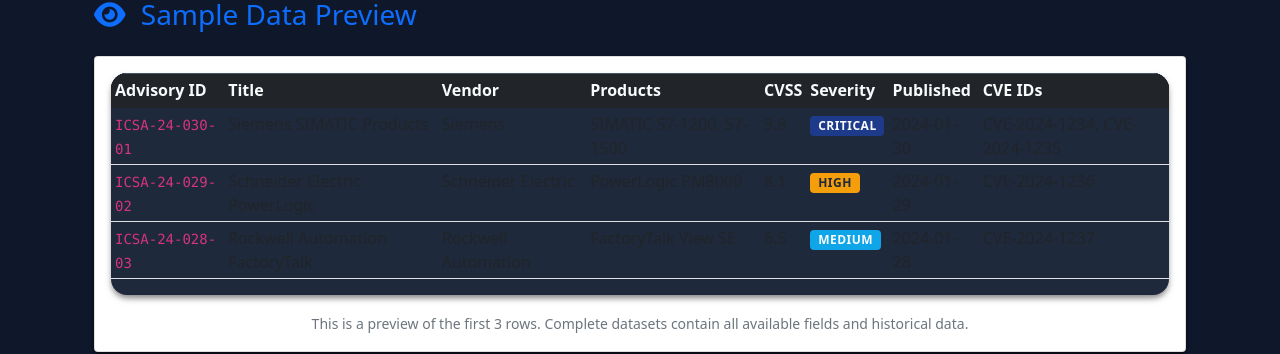
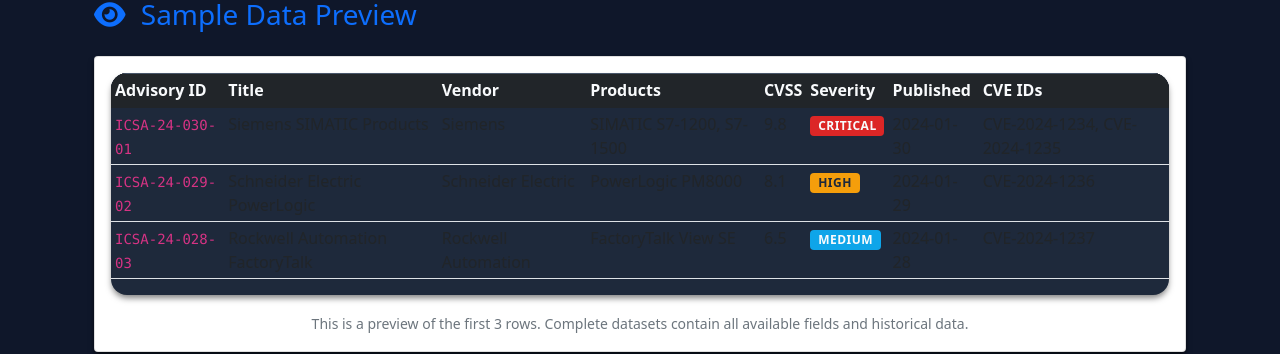
Before and after one commit to chatala1/ICS-Advisory-Dashboard, a Jekyll site: the page built from summaries.html, in a window 1280 px wide. Shown: the part 1696-2050 px from the top of the page. Built offline with Jekyll 4.4.1, drawn with Linux system fonts in a browser that asks for light colours; a script that is not in the unit is left out.

Commit message:
Fix bg-danger color: Change from blue to red for Critical severity
Co-authored-by: chatala1 <16328550+chatala1@users.noreply.github.com>

```diff
--- a/assets/css/style.css
+++ b/assets/css/style.css
@@ -5,6 +5,7 @@
   --primary-color: #0077C8;     /* CISA Blue */
   --secondary-color: #002868;   /* DHS Navy Blue */
   --accent-color: #1e3a8a;      /* Government Blue */
+  --danger-color: #dc2626;      /* Critical/Danger Red */
   --success-color: #10b981;
   --warning-color: #f59e0b;
   --info-color: #0ea5e9;        /* Sky Blue */
@@ -231,7 +232,7 @@ html {
 }
 
 .bg-danger, .badge.bg-danger {
-  background-color: var(--accent-color) !important;
+  background-color: var(--danger-color) !important;
   color: var(--text-primary) !important;
 }
 .bg-warning, .badge.bg-warning {
@@ -258,9 +259,9 @@ html {
 }
 
 .alert-danger {
-  color: var(--accent-color);
-  background-color: rgba(239, 68, 68, 0.1);
-  border-color: rgba(239, 68, 68, 0.2);
+  color: var(--danger-color);
+  background-color: rgba(220, 38, 38, 0.1);
+  border-color: rgba(220, 38, 38, 0.2);
 }
 
 .alert-warning {
```
